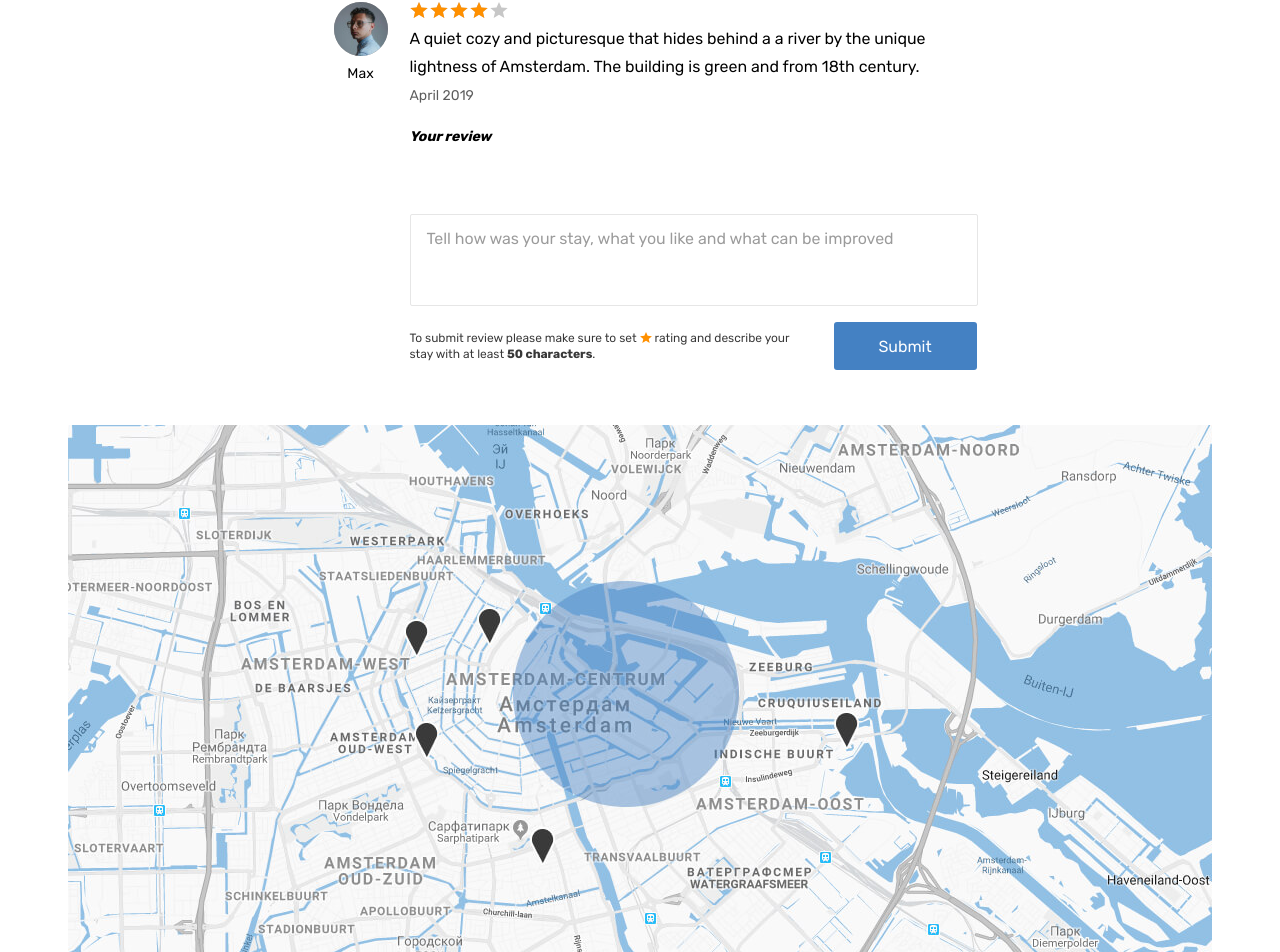
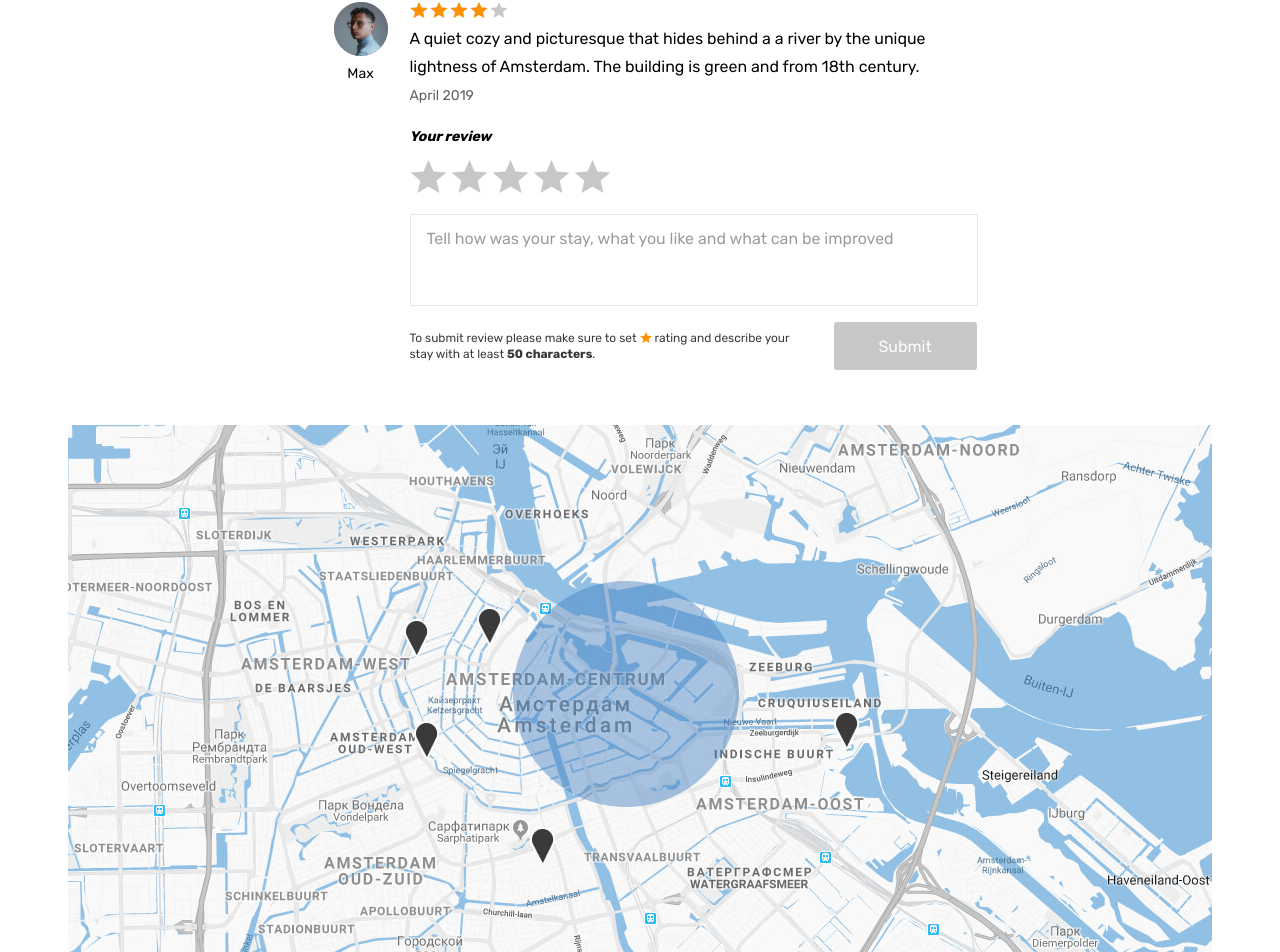
Before and after one commit to VadimCpp/six-cities, a React (Create React App) app in the folder project/: page /offer/1 in a window 1280 px wide. Shown: the part 1451-2403 px from the top of the page. Built offline with nearby package versions, Linux system fonts and the light colour scheme.

Commit message:
Implement comment form

```diff
--- a/project/src/components/comment-form/comment-form.jsx
+++ b/project/src/components/comment-form/comment-form.jsx
@@ -1,54 +1,63 @@
-import React, { useState } from 'react';
+import React, { useState, useEffect } from 'react';
 
 function ComponentForm() {
   const [comment, setComment] = useState('');
+  const [rating, setRating] = useState('');
+  const [isSubmitAvailable, setIsSubmitAvailable] = useState(false);
+
+  useEffect(() => {
+    setIsSubmitAvailable(['1', '2', '3', '4', '5'].indexOf(rating) !== -1 && comment.length >= 50 && comment.length <= 300);
+  }, [comment, rating]);
 
   function handleCommentChange(event) {
     setComment(event.target.value);
   }
 
   function handleSubmit(event) {
-    // TODO: implement
-    alert('Отправленный текст: ' + comment);
+    // TODO: реализовать сохранение сомментария
     event.preventDefault();
+  }
+
+  function handleRatingChange(event) {
+    setRating(event.currentTarget.value);
   }
 
   return (
     <form className="reviews__form form" onSubmit={handleSubmit}>
       <label className="reviews__label form__label" htmlFor="review">Your review</label>
       <div className="reviews__rating-form form__rating">
-        <input className="form__rating-input visually-hidden" name="rating" value="5" id="5-stars" type="radio" />
+        <input className="form__rating-input visually-hidden" name="rating" value="5" id="5-stars" type="radio" onChange={handleRatingChange} />
         <label htmlFor="5-stars" className="reviews__rating-label form__rating-label" title="perfect">
           <svg className="form__star-image" width="37" height="33">
-            <use xlinkto="#icon-star"></use>
+            <use xlinkHref="#icon-star"></use>
           </svg>
         </label>
 
-        <input className="form__rating-input visually-hidden" name="rating" value="4" id="4-stars" type="radio" />
+        <input className="form__rating-input visually-hidden" name="rating" value="4" id="4-stars" type="radio" onChange={handleRatingChange} />
         <label htmlFor="4-stars" className="reviews__rating-label form__rating-label" title="good">
           <svg className="form__star-image" width="37" height="33">
-            <use xlinkto="#icon-star"></use>
+            <use xlinkHref="#icon-star"></use>
           </svg>
         </label>
 
-        <input className="form__rating-input visually-hidden" name="rating" value="3" id="3-stars" type="radio" />
+        <input className="form__rating-input visually-hidden" name="rating" value="3" id="3-stars" type="radio" onChange={handleRatingChange} />
         <label htmlFor="3-stars" className="reviews__rating-label form__rating-label" title="not bad">
           <svg className="form__star-image" width="37" height="33">
-            <use xlinkto="#icon-star"></use>
+            <use xlinkHref="#icon-star"></use>
           </svg>
         </label>
 
-        <input className="form__rating-input visually-hidden" name="rating" value="2" id="2-stars" type="radio" />
+        <input className="form__rating-input visually-hidden" name="rating" value="2" id="2-stars" type="radio" onChange={handleRatingChange} />
         <label htmlFor="2-stars" className="reviews__rating-label form__rating-label" title="badly">
           <svg className="form__star-image" width="37" height="33">
-            <use xlinkto="#icon-star"></use>
+            <use xlinkHref="#icon-star"></use>
           </svg>
         </label>
 
-        <input className="form__rating-input visually-hidden" name="rating" value="1" id="1-star" type="radio" />
+        <input className="form__rating-input visually-hidden" name="rating" value="1" id="1-star" type="radio" onChange={handleRatingChange} />
         <label htmlFor="1-star" className="reviews__rating-label form__rating-label" title="terribly">
           <svg className="form__star-image" width="37" height="33">
-            <use xlinkto="#icon-star"></use>
+            <use xlinkHref="#icon-star"></use>
           </svg>
         </label>
       </div>
@@ -64,7 +73,7 @@ function ComponentForm() {
         <p className="reviews__help">
           To submit review please make sure to set <span className="reviews__star">rating</span> and describe your stay with at least <b className="reviews__text-amount">50 characters</b>.
         </p>
-        <button className="reviews__submit form__submit button" type="submit" disabled="">Submit</button>
+        <button className="reviews__submit form__submit button" type="submit" disabled={isSubmitAvailable ? '' : 'disabled'}>Submit</button>
       </div>
     </form>
   );
```
